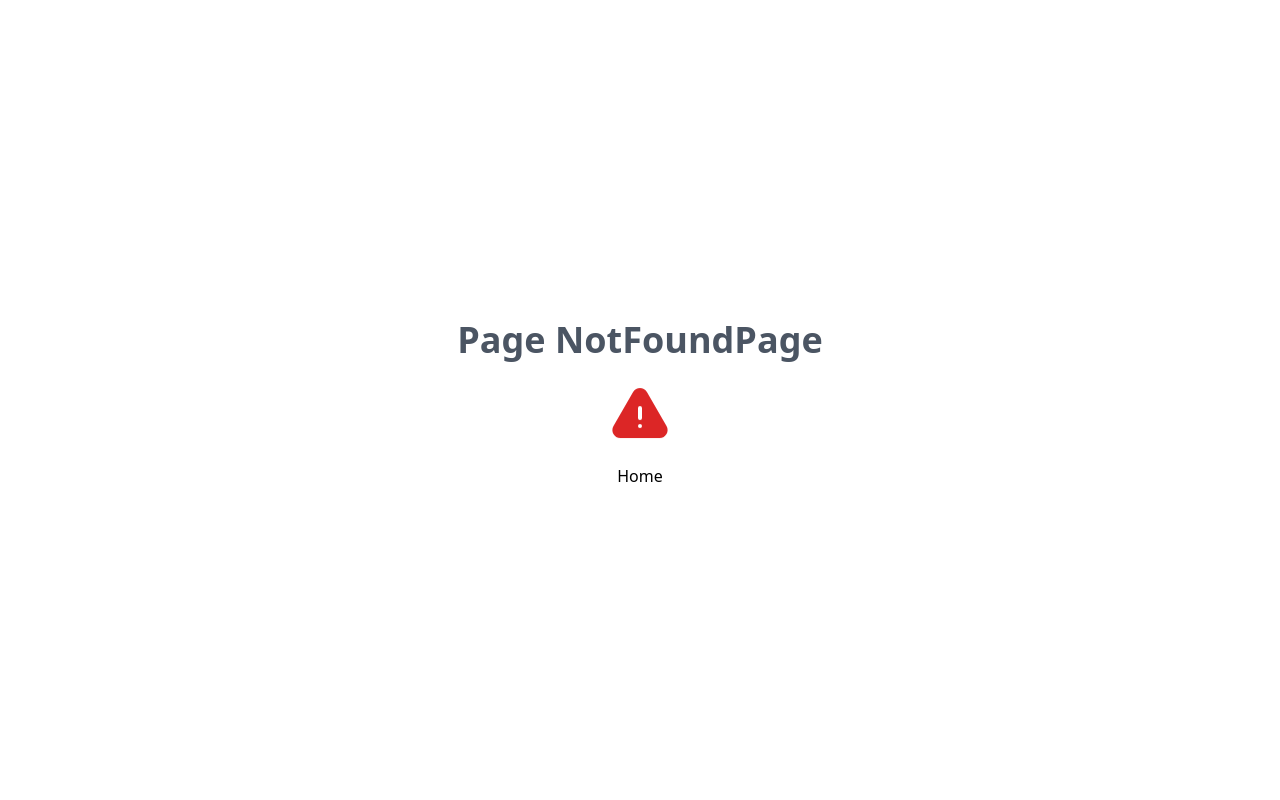
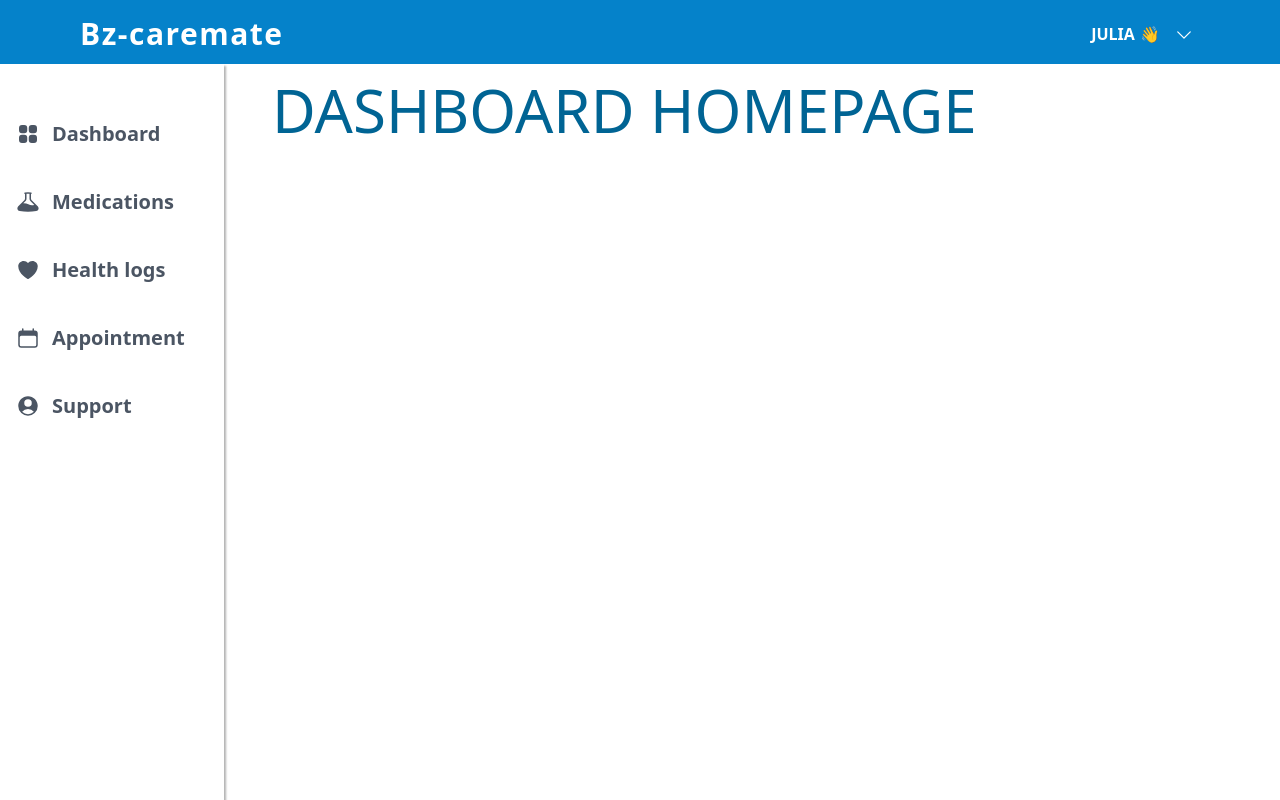
Before and after one commit to Bz3rk/BZ_caremate_client, a React (Vite) app: page /dashboard in a window 1280 px wide. Built offline with nearby package versions, Linux system fonts and the light colour scheme.

Commit message:
Feature: created a topbar and sidebar for the dashboard homepage

```diff
--- a/src/App.jsx
+++ b/src/App.jsx
@@ -2,20 +2,24 @@ import Mainlayout from "./layouts/Mainlayout";
 import HomePage from "./pages/HomePage";
 import LoginPage from "./pages/LoginPage";
 import RegisterPage from "./pages/RegisterPage";
+import DashboardHomepage from "./pages/DashboardHomepage";
 import { Route, Routes } from "react-router-dom";
 import { AnimatePresence } from "framer-motion";
 import NotFoundPage from "./pages/NotFoundPage";
+import Dashboardlayout from "./layouts/Dashboardlayout";
 
 function App() {
   return (
     <AnimatePresence mode="wait">
       <Routes>
         {/* Public pages routes */}
-      <Route element={<Mainlayout/>}>
+        <Route element={<Mainlayout />}>
           <Route path="/" element={<HomePage />} />
           <Route path="/login" element={<LoginPage />} />
           <Route path="/register" element={<RegisterPage />} />
-
+        </Route>
+        <Route element={<Dashboardlayout />}>
+          <Route path="/dashboard" element={<DashboardHomepage/>}/>
         </Route>
         <Route path="*" element={<NotFoundPage />} />
       </Routes>
--- a/src/components/Navbar.jsx
+++ b/src/components/Navbar.jsx
@@ -18,7 +18,7 @@ const Navbar = () => {
             <NavLink className="nav-links" to="/">
               Home
             </NavLink>
-            <NavLink className="nav-links" to="">
+            <NavLink className="nav-links" to="/dashboard">
               Caregivers
             </NavLink>
             <NavLink className="nav-links" to="">
--- a/src/components/dashboard/Sidebar.jsx
+++ b/src/components/dashboard/Sidebar.jsx
@@ -0,0 +1,37 @@
+import React from 'react'
+import { Squares2X2Icon, BeakerIcon, CalendarIcon, HeartIcon, UserCircleIcon  } from '@heroicons/react/24/solid'
+import { NavLink } from 'react-router-dom'
+
+const Sidebar = () => {
+  return (
+    <div className=" fixed top-16 left-0">
+        {/* Sidebar */}
+        <aside className="w-56 bg-white shadow-[2px_2px_2px_0px_rgba(0,0,0,0.3)] h-[calc(100vh-4rem)] p-4 ">
+          <nav className="flex flex-col gap-10 items-start pt-10 text-xl font-semibold text-gray-600">
+            <div className='flex items-center gap-3 hover:text-primary-300 hover:scale-105 duration-200'>
+            <Squares2X2Icon className='w-6 h-6'/>
+            <NavLink to="/dashboard" >Dashboard</NavLink>
+            </div>
+            <div className='flex items-center gap-3 hover:text-primary-300 hover:scale-105 duration-200'>
+            <BeakerIcon className='w-6 h-6'/>
+            <NavLink to="/dashboard">Medications</NavLink>
+            </div>
+            <div className='flex items-center gap-3 hover:text-primary-300 hover:scale-105 duration-200'>
+            <HeartIcon className='w-6 h-6'/>
+            <NavLink to="/dashboard">Health logs</NavLink>
+            </div>
+            <div className='flex items-center gap-3 hover:text-primary-300 hover:scale-105 duration-200'>
+            <CalendarIcon className='w-6 h-6'/>
+            <NavLink to="/dashboard">Appointment</NavLink>
+            </div>
+            <div className='flex items-center gap-3 hover:text-primary-300 hover:scale-105 duration-200'>
+            <UserCircleIcon className='w-6 h-6'/>
+            <NavLink to="/dashboard">Support</NavLink>
+            </div>
+          </nav>
+        </aside>
+        </div>
+  )
+}
+
+export default Sidebar
--- a/src/components/dashboard/Topbar.jsx
+++ b/src/components/dashboard/Topbar.jsx
@@ -1,9 +1,50 @@
-import React from 'react'
+import React, { useState } from "react";
+import { ChevronDownIcon } from "@heroicons/react/24/solid";
+import { NavLink } from "react-router-dom";
+import { AnimatePresence, motion } from "framer-motion";
+
 
 const Topbar = () => {
+
+    const [open, setOpen] = useState(false)
+
+
   return (
-    <div className='text-4xl'>hello world</div>
-  )
+    <div className="fixed top-0 left-0 w-full h-16 z-50 bg-primary-200">
+      <div className="container flex justify-between items-center py-4 text-white">
+        <div className=" font-semibold tracking-wider text-3xl">
+          Bz-caremate
+        </div>
+        <div className="flex justify-center items-center gap-2 ">
+          <p className="uppercase font-semibold">
+            julia <span className="pl-px">👋</span>
+          </p>
+          <div className="relative">
+            <button
+            onClick={()=> setOpen((prevState)=> !prevState)}
+            >
+              <ChevronDownIcon className="w-8 h-5 mt-2" />
+            </button>
+            <AnimatePresence mode="wait" >
+        {open &&
+            <motion.div
+            initial={{ opacity: 0, y: -100 }}
+            animate={{ opacity: 1, y: 0 }}
+            exit={{ opacity: 0, y: -100 }}
+            transition={{ duration: 0.5 }}
+            className="absolute bg-white text-gray-600 top-11 w-48 -right-10 shadow-xl rounded-md ">
+                <nav className="font-semibold flex flex-col gap-4 text-center p-6">
+                    <NavLink className="hover:text-black duration-200 hover:scale-105">Profile</NavLink>
+                    <NavLink className="hover:text-black duration-200 hover:scale-105">Log out</NavLink>
+                </nav>
+            </motion.div>
 }
+            </AnimatePresence>
+          </div>
+        </div>
+      </div>
+    </div>
+  );
+};
 
-export default Topbar
+export default Topbar;
--- a/src/layouts/Dashboardlayout.jsx
+++ b/src/layouts/Dashboardlayout.jsx
@@ -1,12 +1,18 @@
 import React from "react";
+import Topbar from "../components/dashboard/Topbar";
+import Sidebar from "../components/dashboard/Sidebar"
 import { Outlet } from "react-router-dom";
 
 const Dashboardlayout = () => {
   return (
     <div>
-      <main>
+      <Topbar/>
+      <div className="flex pt-16">
+      <Sidebar/>
+      <main className="ml-64">
         <Outlet />
       </main>
+      </div>
     </div>
   );
 };
--- /dev/null
+++ b/src/pages/DashboardHomepage.jsx
@@ -0,0 +1,13 @@
+import React from 'react'
+
+const DashboardHomepage = () => {
+  return (
+    <>
+    <div className='text-6xl p-4 uppercase text-primary-300'>
+        <p >Dashboard Homepage</p>
+        </div>
+    </>
+  )
+}
+
+export default DashboardHomepage
```
Lines whose indentation alone changed are shown as unchanged.
